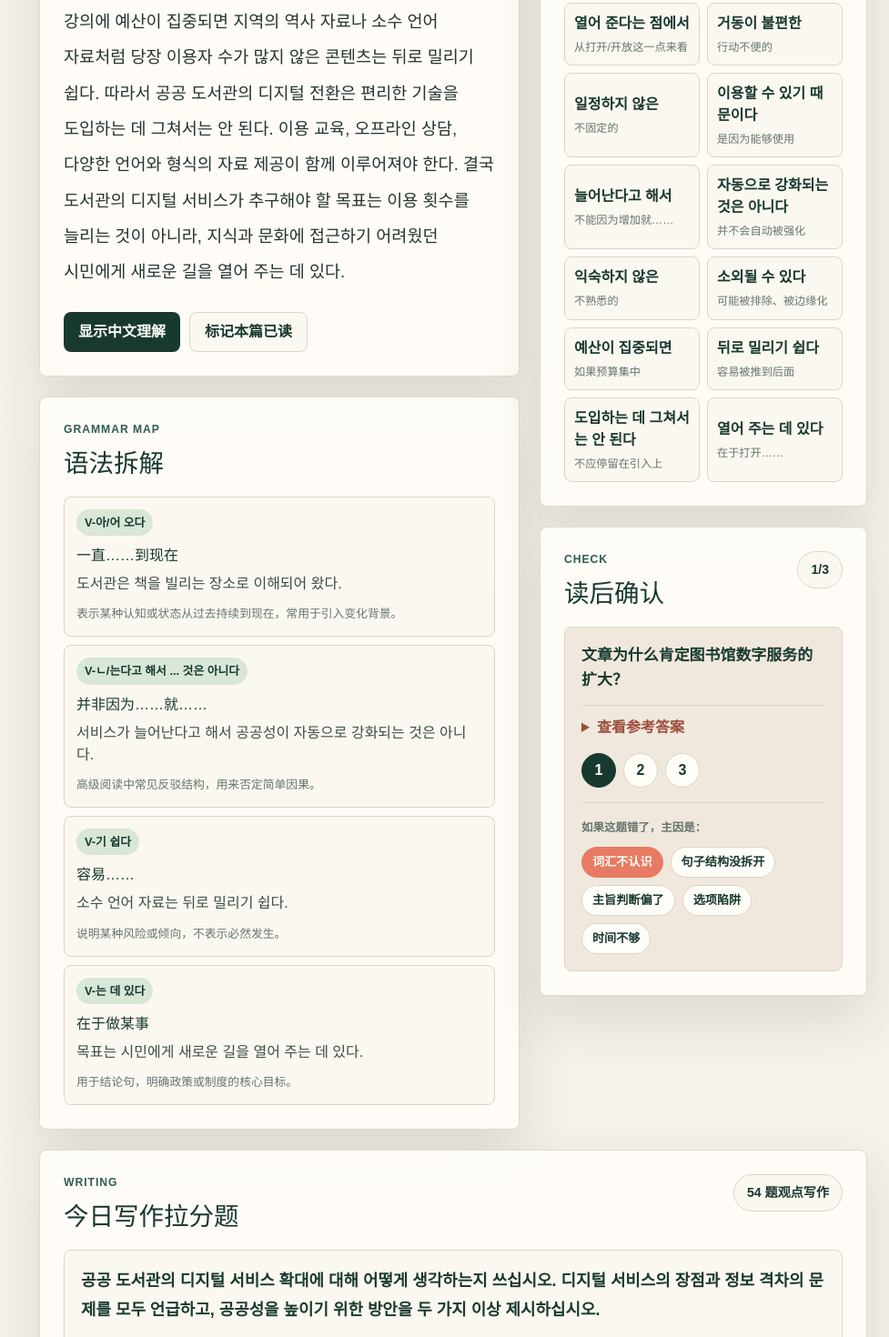
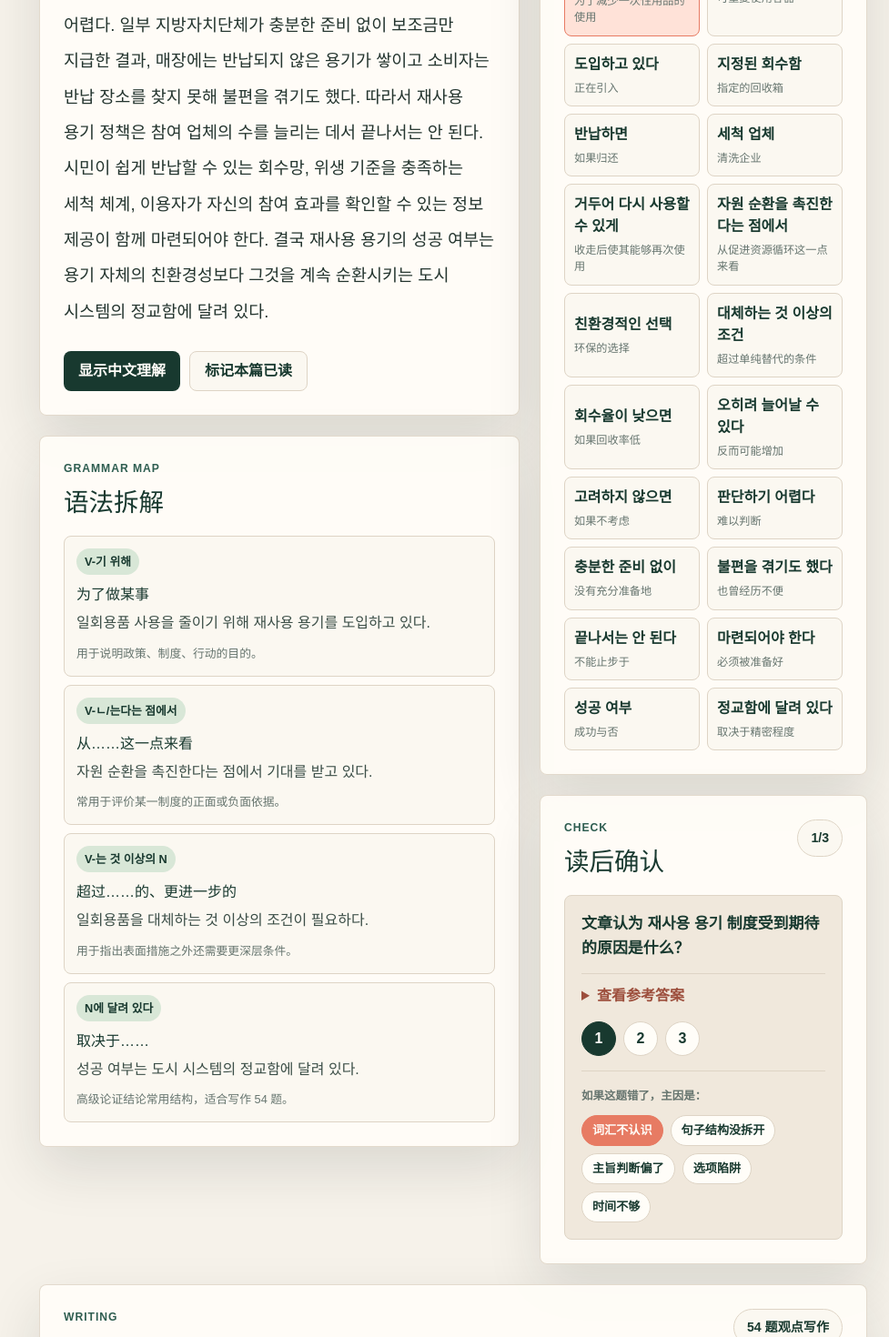
Before and after one commit to adia1223/daily-topik-lab, a Next.js app: page / in a window 1280 px wide. Shown: the part 1220-2690 px from the top of the page at 91% size, without its empty margins (303-1280 px from the left). Built offline with nearby package versions, Linux system fonts and the light colour scheme.

Commit message:
Add 2026-08-06 TOPIK reading

```diff
--- a/app/page.tsx
+++ b/app/page.tsx
@@ -1578,7 +1578,7 @@ const august4Reading: DailyReading = {
   },
 };
 
-const todayReading: DailyReading = {
+const august5Reading: DailyReading = {
   id: "2026-08-05-public-library-platform",
   date: "2026-08-05",
   title: "공공 도서관의 디지털 서비스는 누구를 위한 것인가",
@@ -1643,8 +1643,78 @@ const todayReading: DailyReading = {
   },
 };
 
+const todayReading: DailyReading = {
+  id: "2026-08-06-reusable-container-policy",
+  date: "2026-08-06",
+  title: "재사용 용기는 환경 정책의 답이 될 수 있는가",
+  level: "TOPIK II 5-6级",
+  topic: "环境 / 消费政策",
+  estimatedTime: "18 分钟",
+  korean:
+    "일회용품 사용을 줄이기 위해 여러 도시가 카페와 배달 음식점에 재사용 용기를 도입하고 있다. 소비자가 음료나 음식을 받은 뒤 지정된 회수함에 용기를 반납하면 세척 업체가 이를 거두어 다시 사용할 수 있게 하는 방식이다. 이 제도는 쓰레기 배출량을 줄이고 자원 순환을 촉진한다는 점에서 기대를 받고 있다. 그러나 재사용 용기가 친환경적인 선택이 되기 위해서는 단순히 일회용품을 대체하는 것 이상의 조건이 필요하다. 회수율이 낮으면 새 용기를 계속 생산해야 하므로 오히려 비용과 탄소 배출이 늘어날 수 있다. 또한 세척 과정에서 사용되는 물과 에너지, 용기를 운반하는 차량의 이동 거리까지 고려하지 않으면 실제 환경 효과를 정확히 판단하기 어렵다. 일부 지방자치단체가 충분한 준비 없이 보조금만 지급한 결과, 매장에는 반납되지 않은 용기가 쌓이고 소비자는 반납 장소를 찾지 못해 불편을 겪기도 했다. 따라서 재사용 용기 정책은 참여 업체의 수를 늘리는 데서 끝나서는 안 된다. 시민이 쉽게 반납할 수 있는 회수망, 위생 기준을 충족하는 세척 체계, 이용자가 자신의 참여 효과를 확인할 수 있는 정보 제공이 함께 마련되어야 한다. 결국 재사용 용기의 성공 여부는 용기 자체의 친환경성보다 그것을 계속 순환시키는 도시 시스템의 정교함에 달려 있다.",
+  chinese:
+    "为了减少一次性用品的使用，许多城市正在咖啡店和外卖餐饮店引入可重复使用容器。消费者收到饮料或食物后，把容器归还到指定回收箱，清洗企业再收走并让其能够再次使用。这一制度因能够减少垃圾排放、促进资源循环而受到期待。然而，可重复使用容器要真正成为环保选择，需要的不只是替代一次性用品。若回收率低，就必须不断生产新容器，反而可能增加成本和碳排放。此外，如果不考虑清洗过程使用的水和能源，以及运输容器车辆的移动距离，就难以准确判断实际环境效果。一些地方政府在准备不足的情况下只发放补贴，结果店内堆积了未归还的容器，消费者也因找不到归还地点而感到不便。因此，可重复使用容器政策不能止步于增加参与商家的数量。必须同时建立市民容易归还的回收网络、符合卫生标准的清洗体系，以及让使用者确认自身参与效果的信息提供。归根结底，可重复使用容器能否成功，不取决于容器本身的环保性，而取决于让它持续循环的城市系统是否精密。",
+  tokens: [
+    { korean: "일회용품 사용을 줄이기 위해", reading: "il-hoe-yong-pum sa-yong-eul ju-ri-gi wi-hae", meaning: "为了减少一次性用品的使用", grammar: "V-기 위해", note: "原形 줄이다，动词；点明政策引入的目的。" },
+    { korean: "재사용 용기", reading: "jae-sa-yong yong-gi", meaning: "可重复使用容器", note: "名词词组；本文核心对象，和 일회용품 形成对比。" },
+    { korean: "도입하고 있다", reading: "do-ip-ha-go it-da", meaning: "正在引入", grammar: "V-고 있다", note: "原形 도입하다，动词；说明政策正在扩散。" },
+    { korean: "지정된 회수함", reading: "ji-jeong-doen hoe-su-ham", meaning: "指定的回收箱", grammar: "피동 관형형", note: "原形 지정되다，被动动词；说明容器归还的位置限制。" },
+    { korean: "반납하면", reading: "ban-na-pa-myeon", meaning: "如果归还", grammar: "V-(으)면", note: "原形 반납하다，动词；引出制度运行流程。" },
+    { korean: "세척 업체", reading: "se-cheok eop-che", meaning: "清洗企业", note: "名词词组；负责让容器重新进入循环的主体。" },
+    { korean: "거두어 다시 사용할 수 있게", reading: "geo-du-eo da-si sa-yong-hal su it-ge", meaning: "收走后使其能够再次使用", grammar: "V-아/어 + V-(으)ㄹ 수 있게", note: "原形 거두다 / 사용하다；说明从回收到再利用的连接环节。" },
+    { korean: "자원 순환을 촉진한다는 점에서", reading: "ja-won sun-hwa-neul chok-jin-han-da-neun jeo-me-seo", meaning: "从促进资源循环这一点来看", grammar: "V-ㄴ/는다는 점에서", note: "原形 촉진하다，动词；给出制度被期待的理由。" },
+    { korean: "친환경적인 선택", reading: "chin-hwan-gyeong-jeo-gin seon-taek", meaning: "环保的选择", note: "名词词组；作者要重新审视的判断对象。" },
+    { korean: "대체하는 것 이상의 조건", reading: "dae-che-ha-neun geot i-sang-ui jo-geon", meaning: "超过单纯替代的条件", grammar: "V-는 것 이상의 N", note: "原形 대체하다，动词；提示文章转入反驳与深化。" },
+    { korean: "회수율이 낮으면", reading: "hoe-su-yu-ri na-jeu-myeon", meaning: "如果回收率低", grammar: "A-(으)면", note: "原形 낮다，形容词；政策失败风险的核心条件。" },
+    { korean: "오히려 늘어날 수 있다", reading: "o-hi-ryeo neu-reo-nal su it-da", meaning: "反而可能增加", grammar: "오히려 + V-(으)ㄹ 수 있다", note: "原形 늘어나다，动词；表示与环保目的相反的结果。" },
+    { korean: "고려하지 않으면", reading: "go-ryeo-ha-ji a-neu-myeon", meaning: "如果不考虑", grammar: "V-지 않으면", note: "原形 고려하다，动词；指出判断环境效果时不能遗漏的变量。" },
+    { korean: "판단하기 어렵다", reading: "pan-dan-ha-gi eo-ryeop-da", meaning: "难以判断", grammar: "V-기 어렵다", note: "原形 판단하다，动词；说明政策效果评估的复杂性。" },
+    { korean: "충분한 준비 없이", reading: "chung-bun-han jun-bi eop-si", meaning: "没有充分准备地", grammar: "N 없이", note: "原形 충분하다，形容词；批评只发补贴而缺少系统设计。" },
+    { korean: "불편을 겪기도 했다", reading: "bul-pyeo-neul gyeok-gi-do haet-da", meaning: "也曾经历不便", grammar: "V-기도 하다", note: "原形 겪다，动词；说明消费者层面的副作用。" },
+    { korean: "끝나서는 안 된다", reading: "kkeut-na-seo-neun an doen-da", meaning: "不能止步于", grammar: "V-아/어서는 안 되다", note: "原形 끝나다，动词；引出作者的政策建议。" },
+    { korean: "마련되어야 한다", reading: "ma-ryeon-doe-eo-ya han-da", meaning: "必须被准备好", grammar: "피동 + V-아/어야 하다", note: "原形 마련되다，被动动词；强调回收、清洗、信息系统都要具备。" },
+    { korean: "성공 여부", reading: "seong-gong yeo-bu", meaning: "成功与否", note: "名词词组；结论句常用表达，用于判断制度成败。" },
+    { korean: "정교함에 달려 있다", reading: "jeong-gyo-ha-me dal-lyeo it-da", meaning: "取决于精密程度", grammar: "N에 달려 있다", note: "原形 달리다，自动词；结论中把重点从容器本身转向城市系统。" },
+  ],
+  grammarPoints: [
+    { pattern: "V-기 위해", meaning: "为了做某事", example: "일회용품 사용을 줄이기 위해 재사용 용기를 도입하고 있다.", note: "用于说明政策、制度、行动的目的。" },
+    { pattern: "V-ㄴ/는다는 점에서", meaning: "从……这一点来看", example: "자원 순환을 촉진한다는 점에서 기대를 받고 있다.", note: "常用于评价某一制度的正面或负面依据。" },
+    { pattern: "V-는 것 이상의 N", meaning: "超过……的、更进一步的", example: "일회용품을 대체하는 것 이상의 조건이 필요하다.", note: "用于指出表面措施之外还需要更深层条件。" },
+    { pattern: "N에 달려 있다", meaning: "取决于……", example: "성공 여부는 도시 시스템의 정교함에 달려 있다.", note: "高级论证结论常用结构，适合写作 54 题。" },
+  ],
+  quiz: [
+    {
+      question: "文章认为 재사용 용기 制度受到期待的原因是什么？",
+      answer:
+        "因为它有望减少垃圾排放，并促进资源循环，所以被认为可能有助于环保。",
+    },
+    {
+      question: "为什么作者说 재사용 용기 不一定自动环保？",
+      answer:
+        "因为如果回收率低，就要继续生产新容器，而且清洗用水、能源和运输距离也会影响实际环境效果。",
+    },
+    {
+      question: "文章认为该政策成功需要哪些配套条件？",
+      answer:
+        "需要容易归还的回收网络、符合卫生标准的清洗体系，以及让使用者确认参与效果的信息提供。",
+    },
+  ],
+  writingDrill: {
+    type: "54 题观点写作",
+    prompt:
+      "일회용품을 줄이기 위한 재사용 용기 정책에 대해 어떻게 생각하는지 쓰십시오. 이 정책의 장점과 한계를 모두 언급하고, 정책이 실제로 효과를 내기 위해 필요한 조건을 두 가지 이상 제시하십시오.",
+    checklist: ["일회용품 감소", "회수율", "세척과 운송", "시민 편의", "도시 시스템"],
+    sentenceBank: [
+      "재사용 용기 정책은 쓰레기 배출량을 줄이고 자원 순환을 촉진할 수 있다.",
+      "그러나 회수율이 낮거나 세척과 운송 과정이 비효율적이면 기대한 효과를 얻기 어렵다.",
+      "따라서 편리한 회수망과 투명한 정보 제공, 안정적인 세척 체계를 함께 마련해야 한다.",
+    ],
+  },
+};
+
 const readingArchive: DailyReading[] = [
   todayReading,
+  august5Reading,
   august4Reading,
   august3Reading,
   august2Reading,
```
Also changed, not shown: 1 other file (tests, documents, lock files or other folders).
